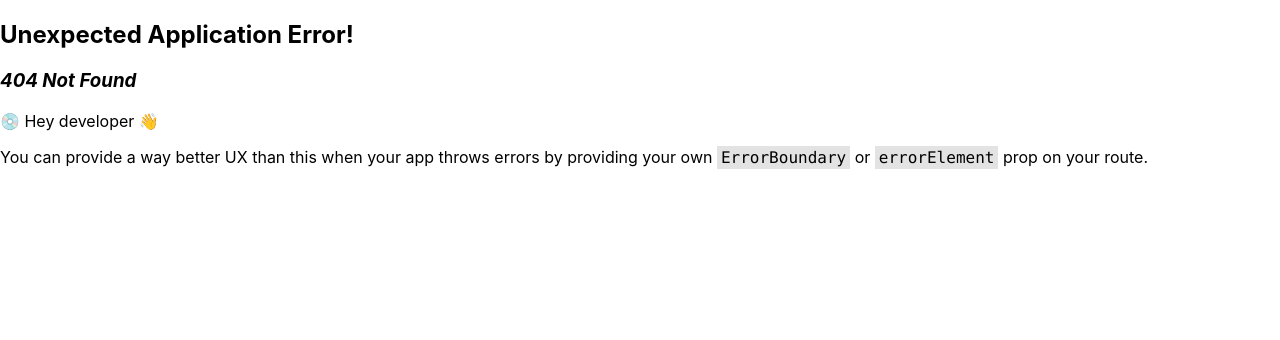
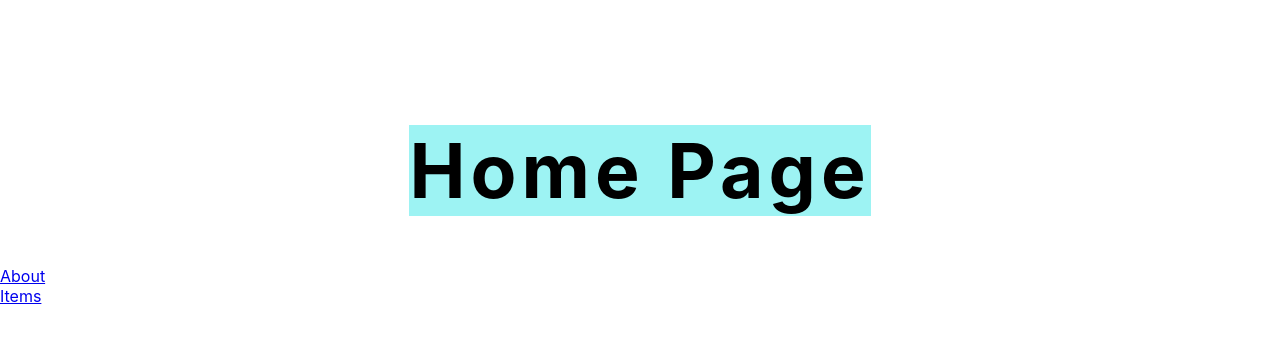
Before and after one commit to shubhsky/learningReactRouterDom, a React (Create React App) app: page /home in a window 1280 px wide. Before the commit this address had no page. Shown: the top 340 px of the page. Built offline with nearby package versions, Linux system fonts and the light colour scheme.

Commit message:
used link component for routing

```diff
--- a/src/App.js
+++ b/src/App.js
@@ -1,38 +1,29 @@
-import { createBrowserRouter, RouterProvider, createRoutesFromElements, Route } from "react-router-dom";
+import { createBrowserRouter, RouterProvider} from "react-router-dom";
 import Home from './pages/Home';
 import About from "./pages/About";
 import Items from "./pages/Items";
+import Navbar from "./Navbar/navbar";
 
 function App() {
 
-  const routes = createRoutesFromElements(
-    <>
-      <Route path='/' element={<Home/>}/>
-      <Route path='/about' element={<About/>}/>
-      <Route path='/items' element={<Items/>}/>
-    </>
-  )
-
-  const router = createBrowserRouter(routes)
-
-  // const router = createBrowserRouter([
-  //   {
-  //     path: '/',
-  //     element:<Home/>
-  //   },
-  //   {
-  //     path: '/home',
-  //     element:<Home/>,
-  //   },
-  //   {
-  //     path: '/about',
-  //     element:<About/>
-  //   },
-  //   {
-  //     path: '/items',
-  //     element:<Items/>
-  //   }
-  // ])
+  const router = createBrowserRouter([
+    {
+      path: '/',
+      element:<Home/>
+    },
+    {
+      path: '/home',
+      element:<Home/>,
+    },
+    {
+      path: '/about',
+      element:<About/>
+    },
+    {
+      path: '/items',
+      element:<Items/>
+    }
+  ])
 
   return (
     <>
--- a/src/Navbar/navbar.js
+++ b/src/Navbar/navbar.js
@@ -2,9 +2,9 @@ function Navbar({setPage}){
     return (
         <>
             <div className="nav">
-                <h4 >Home</h4>
-                <h4 >About</h4>
-                <h4 >Items</h4>
+                <h4>Home</h4>
+                <h4>About</h4>
+                <h4>Items</h4>
             </div>
         </>
     )
--- a/src/pages/About.js
+++ b/src/pages/About.js
@@ -1,7 +1,10 @@
+import { Link } from "react-router-dom";
+
 function About(){
     return(
         <>
             <main><h1>About Page</h1></main>
+            <Link to="/">Back to Home</Link>
         </>
     )
 }
--- a/src/pages/Home.js
+++ b/src/pages/Home.js
@@ -1,7 +1,12 @@
+import { Link } from "react-router-dom";
+
 function Home(){
     return(
         <>
             <main><h1>Home Page</h1></main>
+            <Link to="/about">About</Link>
+            <br></br>
+            <Link to="/items">Items</Link>
         </>
     )
 }
--- a/src/pages/Items.js
+++ b/src/pages/Items.js
@@ -1,7 +1,10 @@
+import { Link } from "react-router-dom";
+
 function Items(){
     return(
         <>
             <main><h1>Items Page</h1></main>
+            <Link to="/">Back to Home</Link>
         </>
     )
 }
```
